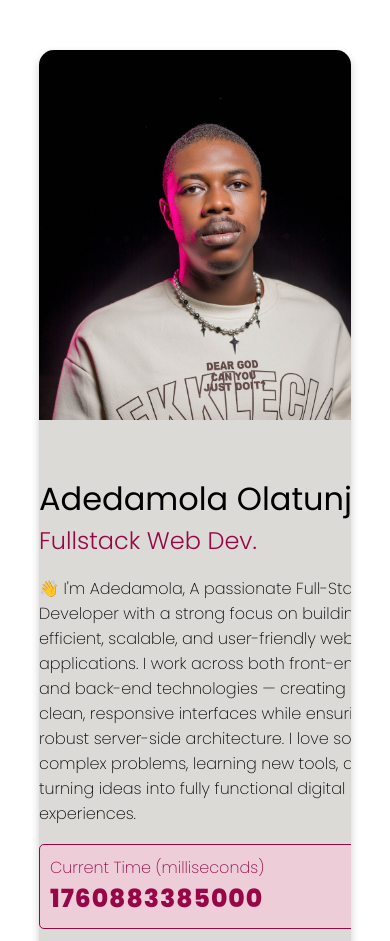
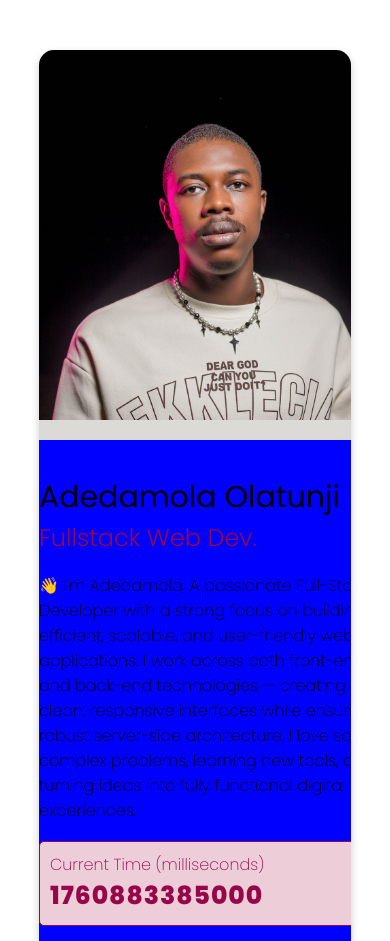
Before and after one commit to Damoblinkz2/hng-frontend-task-0, a plain HTML site: page index.html in a window 390 px wide. Shown: the top 941 px of the page. Drawn offline with Linux system fonts and the light colour scheme.

Commit message:
mobile responsive fix

```diff
--- a/style.css
+++ b/style.css
@@ -12,7 +12,6 @@
   display: flex;
   justify-content: center;
   align-items: center;
-  /* padding: 50px 20px; */
 }
 
 /* Horizontal rule styling */
@@ -44,6 +43,14 @@ hr {
     grid-template-columns: 1fr 1fr;
   }
 }
+@media (max-width: 768px) {
+  .container .container-text {
+    padding: auto;
+  }
+  .container .container-text header h1 {
+    font-size: 30px;
+  }
+}
 
 /* Image container styling */
 .container .container-img {
@@ -63,6 +70,7 @@ hr {
 /* Text container padding */
 .container .container-text {
   padding: 10%;
+  background: blue;
 }
 
 /* Tab navigation styles */
```
